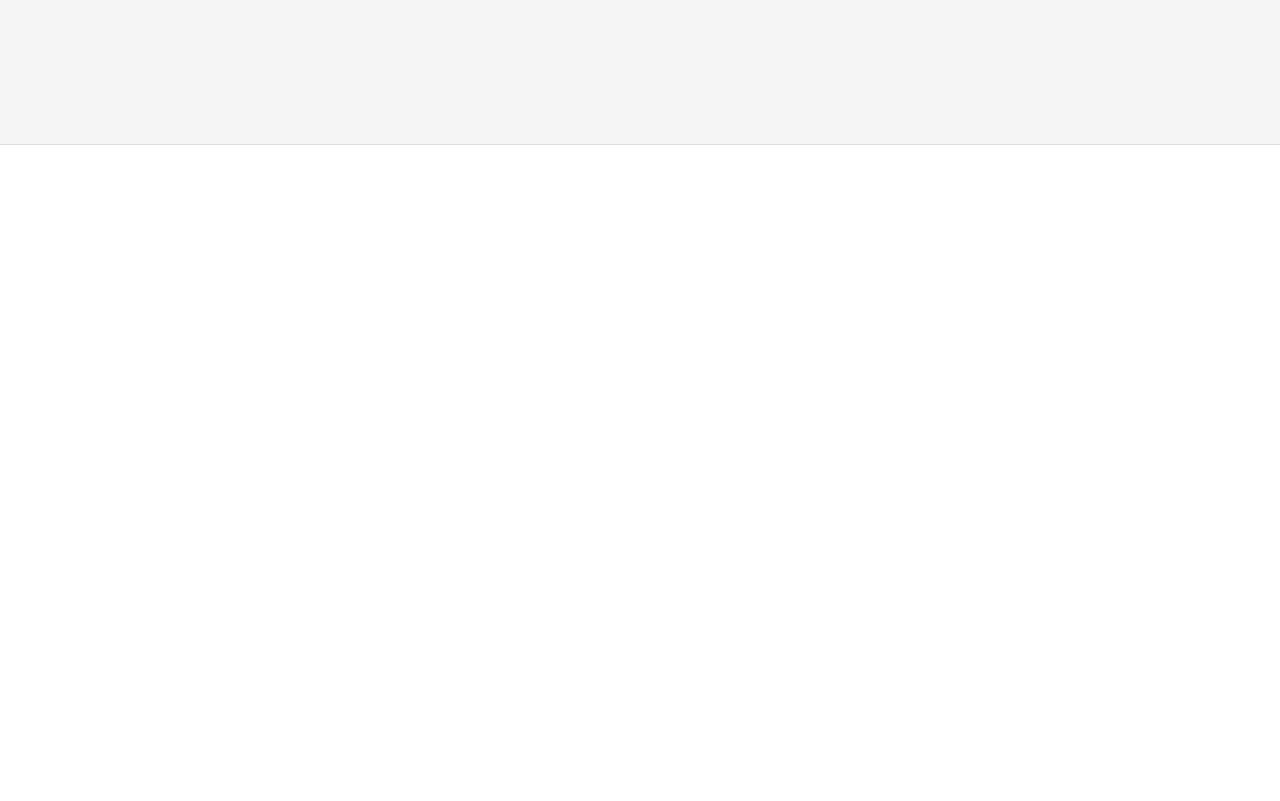
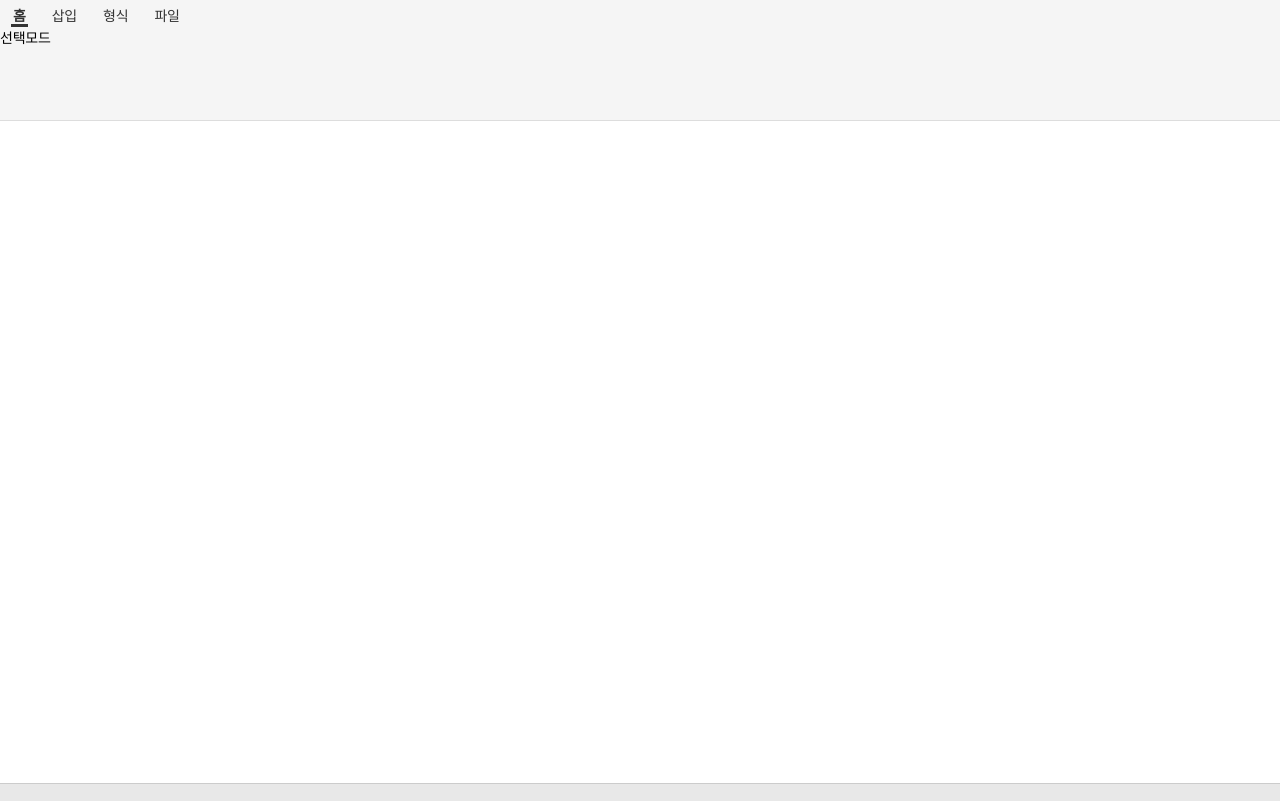
Before and after one commit to Kimdonghyeon7645/Electron_Study, a React (Create React App) app in the folder electron-lab-app/: page / in a window 1280 px wide. Built offline with nearby package versions, Linux system fonts and the light colour scheme.

Commit message:
code : 리본 메뉴, 하단 상태바 추가

```diff
--- a/electron-lab-app/src/App.js
+++ b/electron-lab-app/src/App.js
@@ -1,5 +1,15 @@
 import React, { useState, useRef, useEffect } from "react";
-import { Board, BoardWrapper, RibbonMenu } from "./Styles";
+import {
+  Board,
+  BoardWrapper,
+  RibbonMenu,
+  RibbonMenuElement,
+  RibbonMenuSection,
+  RibbonTapElement,
+  RibbonTapGroup,
+  RibbonTapSection,
+  StatusBar,
+} from "./Styles";
 
 function App() {
   const [isDragging, setIsDragging] = useState(false);
@@ -66,9 +76,33 @@ function App() {
     );
   }, [points]);
 
+  const [tabIndex, setTabIndex] = useState(0);
+  const tabInfo = [
+    { title: "홈" },
+    { title: "삽입" },
+    { title: "형식" },
+    { title: "파일" },
+  ];
+
   return (
     <div>
-      <RibbonMenu></RibbonMenu>
+      <RibbonMenu>
+        <RibbonTapSection>
+          <RibbonTapGroup>
+            {tabInfo.map((tab, index) => (
+              <RibbonTapElement
+                active={tabIndex === index}
+                onClick={() => setTabIndex(index)}
+              >
+                {tab.title}
+              </RibbonTapElement>
+            ))}
+          </RibbonTapGroup>
+        </RibbonTapSection>
+        <RibbonMenuSection>
+          <RibbonMenuElement>선택모드</RibbonMenuElement>
+        </RibbonMenuSection>
+      </RibbonMenu>
       <BoardWrapper
         ref={wrapper}
         isDragging={isDragging}
@@ -93,6 +127,7 @@ function App() {
           </svg>
         </Board>
       </BoardWrapper>
+      <StatusBar></StatusBar>
     </div>
   );
 }
--- a/electron-lab-app/src/Styles.js
+++ b/electron-lab-app/src/Styles.js
@@ -20,16 +20,69 @@ const SrollBar = css`
 
 export const RibbonMenu = styled.div`
   width: full;
-  height: 18vh;
+  height: 120px;
   position: sticky;
+
+  display: flex;
+  flex-direction: column;
 
   background-color: #f5f5f5;
   border-bottom: #dddddd 0.5px solid;
 `;
 
+export const RibbonTapSection = styled.div`
+  width: full;
+  height: 27px;
+
+  display: flex;
+`;
+
+export const RibbonTapGroup = styled.div`
+  width: full;
+  height: full;
+
+  display: flex;
+  justify-content: start;
+`;
+
+export const RibbonTapElement = styled.div`
+  height: full;
+
+  display: flex;
+  justify-content: center;
+  align-items: center;
+  padding: 0 2px;
+  margin: ${(props) =>
+    props.active ? "5px 11px 0 11px" : "2.5px 11px 0 11px"};
+
+  font-size: 14px;
+  letter-spacing: -0.2px;
+  color: ${(props) => (props.active ? "#333333" : "#333333")};
+  font-weight: ${(props) => (props.active ? "700" : "400")};
+
+  border-bottom: ${(props) => (props.active ? "3px solid" : "")};
+
+  &:hover {
+    font-weight: ${(props) => (props.active ? "700" : "600")};
+    cursor: pointer;
+  }
+`;
+
+export const RibbonMenuSection = styled.div`
+  width: full;
+
+  flex-grow: 1;
+  display: flex;
+`;
+
+export const RibbonMenuElement = styled.div`
+  font-size: 14px;
+  letter-spacing: -0.2px;
+`;
+
 export const BoardWrapper = styled.div`
   width: calc(100vw - 2.5px);
-  height: calc(100vh - 18vh - 2.5px);
+  height: calc(100vh - 141px);
 
   background-color: #ffffff;
   overflow: auto;
@@ -59,3 +112,13 @@ export const Board = styled.div`
       transparent ${gridLineSize}
     );
 `;
+
+export const StatusBar = styled.div`
+  width: full;
+  height: 17px;
+
+  margin-top: 3px;
+
+  border-top: #cccccc 0.5px solid;
+  background-color: #e8e8e8;
+`;
```
